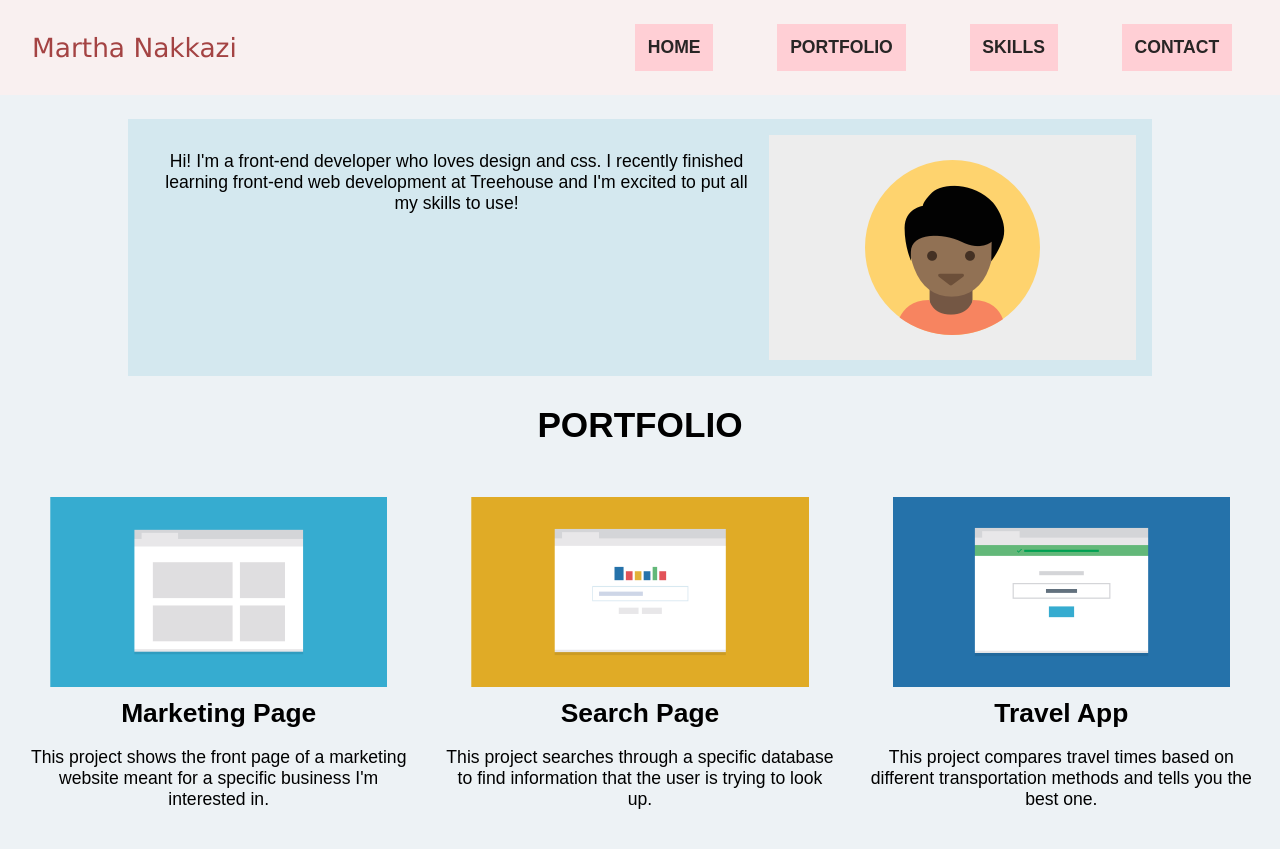
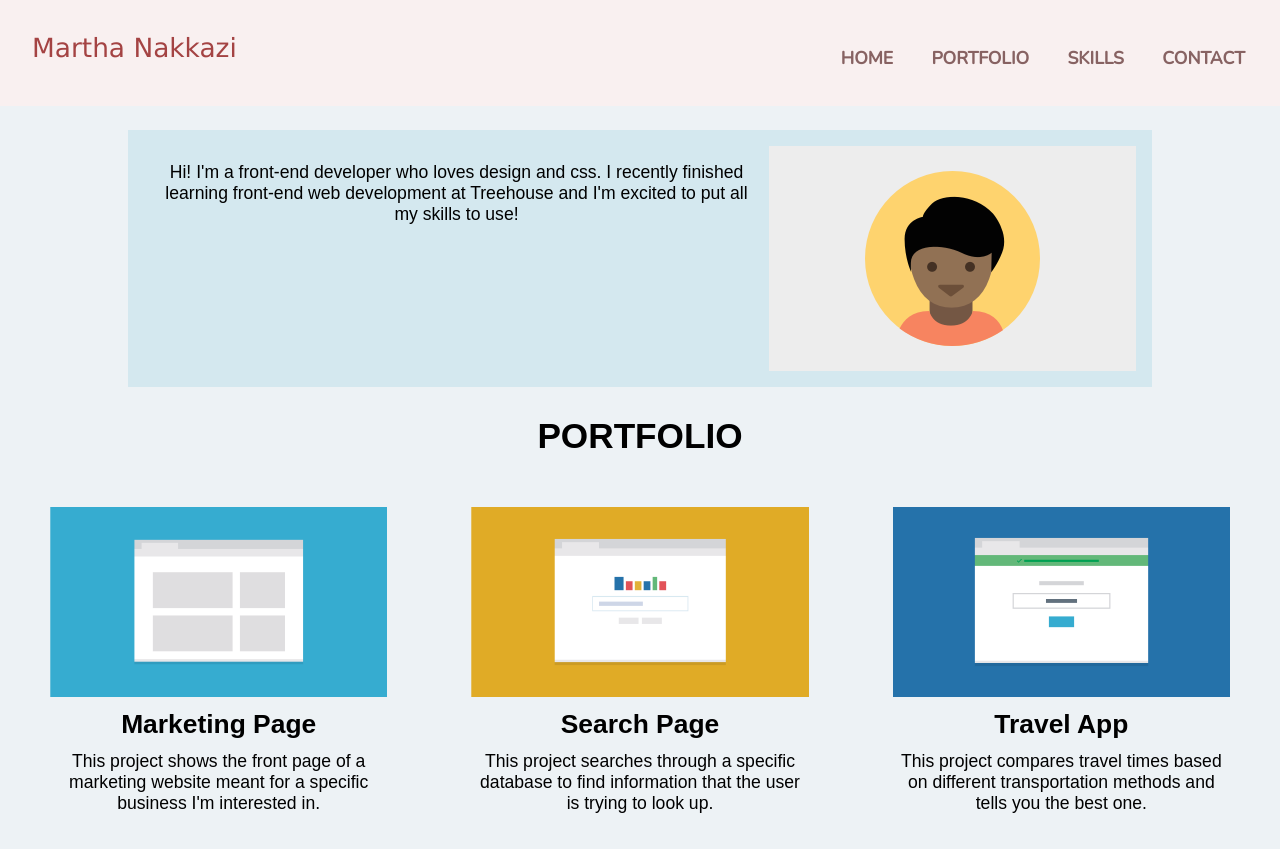
Before and after one commit to mnakkazi/mobile-first-responsive-layout-project, a plain HTML site: page index.html in a window 1280 px wide. Shown: the top 849 px of the page. Drawn offline with nearby package versions, Linux system fonts and the light colour scheme; a web font is replaced by a local one.

Commit message:
Added more changes to css file

```diff
--- a/css/styles.css
+++ b/css/styles.css
@@ -24,10 +24,9 @@ nav li a, #portfolio, #contact, .inline li {
 }
 nav li a, .top a {
     text-decoration: none;
-    color: rgb(40, 37, 37);
     font-weight: 800;
 }
-h2, footer p, .container p {
+h2, footer p, .container2 p {
     margin: 0;
 }
 .inline li, .top a, #home {
@@ -41,12 +40,16 @@ img {
     width: 90%;
 }
 nav li{
-    margin: .5rem 2rem;
+    margin: 0 2rem;
+    padding: .4rem;
+    display: flex;
+    flex-direction: column;
+}
+nav li a {
+    font-family: 'Nunito', sans-serif;
+    color: rgb(135, 98, 98);
     padding: .8rem;
-    background-color: rgb(255, 207, 213);
-}
-nav li:hover {
-    background-color: rgb(164, 67, 67);
+    background-color: white;
 }
 footer p {
     padding: 0 1rem 1rem;
@@ -80,7 +83,7 @@ footer .contact-info {
 .top {
     margin-bottom: 0;
 }
-.container p {
+.container2 p {
     padding: .7rem 2rem 2rem;
 }
 .inline {
@@ -109,6 +112,15 @@ footer .contact-info {
 }
 /* media queries */
 @media screen and (min-width: 768px) {
+    nav li {
+        margin: 0;
+    }
+    nav li a {
+        background-color: rgb(249, 240, 240);
+    }
+    nav li a:hover {
+        background-color: rgb(227, 178, 178);
+    }
     .container {
         justify-content: center;
     }
@@ -163,11 +175,11 @@ footer .contact-info {
     }
 }
 @media screen and (min-width: 1024px) {
+    nav li {
+        margin-top: .7rem;
+    }
     .nav, .container2, .about {
         display: flex;
-    }
-    .nav {
-        justify-content: flex-end;
     }
     .cont {
         flex-basis: 300px;
```
Also changed, not shown: 1 other file.
